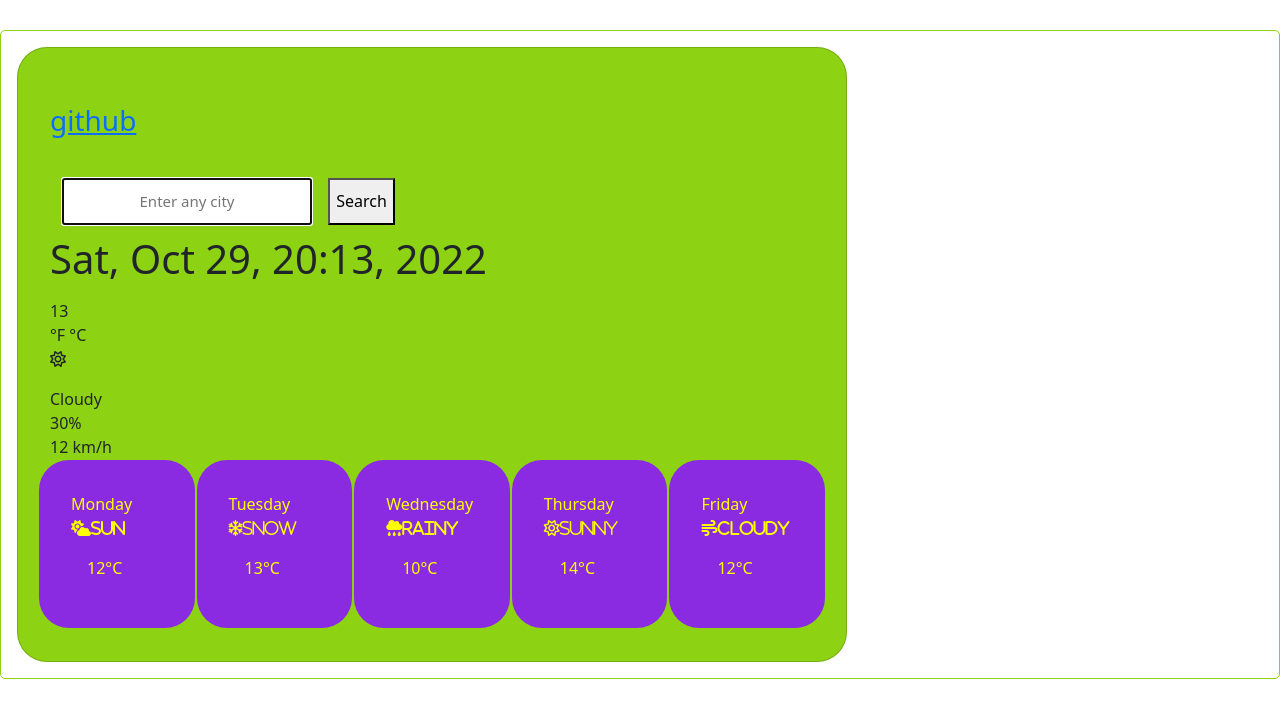
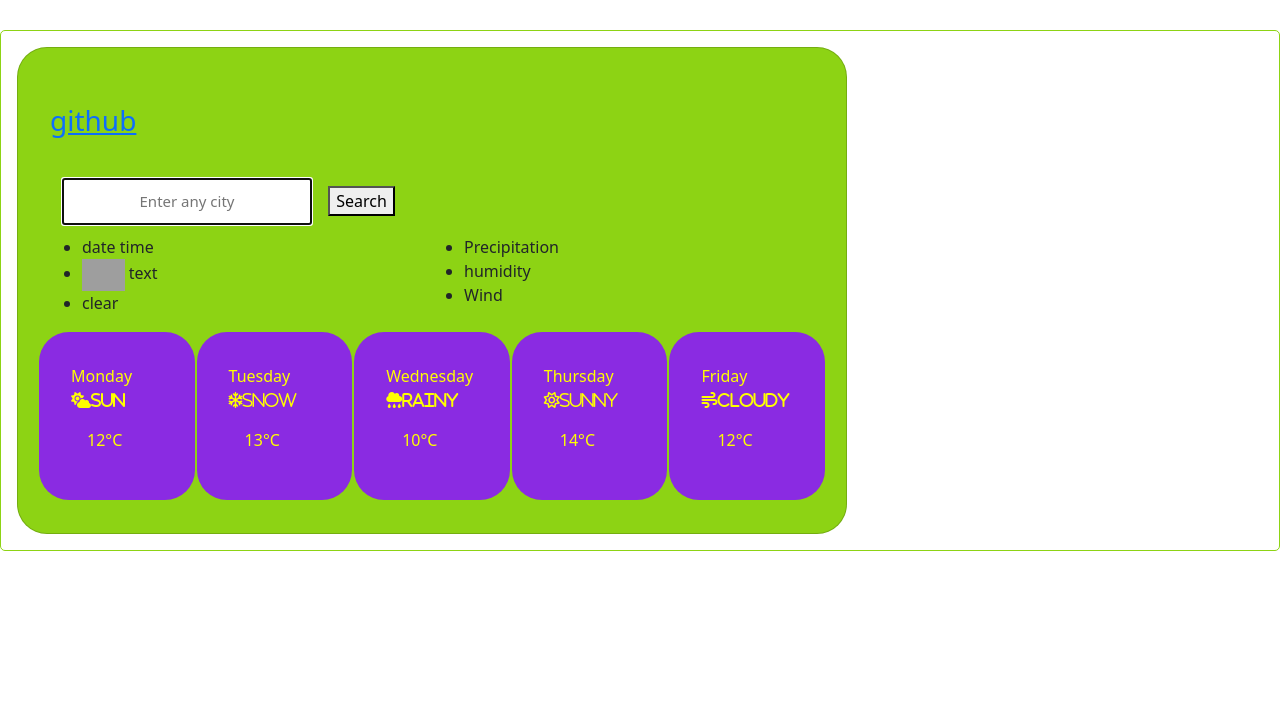
Before and after one commit to Denyna01/weather-project, a plain HTML site: page index.html in a window 1280 px wide. Drawn offline with nearby package versions, Linux system fonts and the light colour scheme; no server answers; grey boxes are pictures that could not be loaded.

Commit message:
new version of the card

```diff
--- a/index.html
+++ b/index.html
@@ -48,20 +48,20 @@
           </div>
           <button type="button" class="button">Search</button>
         </div>
-        <h1 id="time"></h1>
+       <div class="actual">
+  <ul class="actual">
+    <li>date time</li>
+    <li><img src="https://d32-a.sdn.cz/d_32/c_static_QJ_U/KaNUk/media/img/weather/day01-2x.png" /> text</li>
+    <li>clear</li>
+  </ul>
 
-        <div class="weather">
-          <h2 id="city"></h2>
-          <div class="temperature">13</div>
-          <div class="tw-qi__temperature-unit-selector">
-            <span class="tw-qi__fahrenheit-selector"> °F </span>
-            <span class="tw-qi__celsius-selector selected"> °C </span>
-          </div>
-          <p><i class="fa-regular fa-sun"></i></p>
-          <div class="description">Cloudy</div>
-          <div class="humidity">30%</div>
-          <div class="wind">12 km/h</div>
-        </div>
+  <ul class="actual">
+    <li>Precipitation</li>
+    <li>humidity</li>
+    <li>Wind</li>
+  </ul>
+</div>
+
 
         <div class="row">
           <div class="Monday col">
--- a/style.css
+++ b/style.css
@@ -38,22 +38,18 @@
   font-size: 15px;
 }
 
-.button {
-  position: relative;
-  left: 0em;
-  height: 47px;
+div.actual {
+  display: flex;
 }
 
-.temperature {
-  margin: auto;
+ul.actual {
+  width: 50%;
+/*  background-color:tomato;*/
 }
-.fa-regular fa-sun {
-  color: yellow;
-  background-size: 200px;
-  padding: 10px;
-  border: 3rem;
-  margin: 3rem;
-  font-size: 24px;
+
+.actual img {
+  max-height: 2rem;
+  vertical-align: middle;
 }
 
 .Mon {
```
